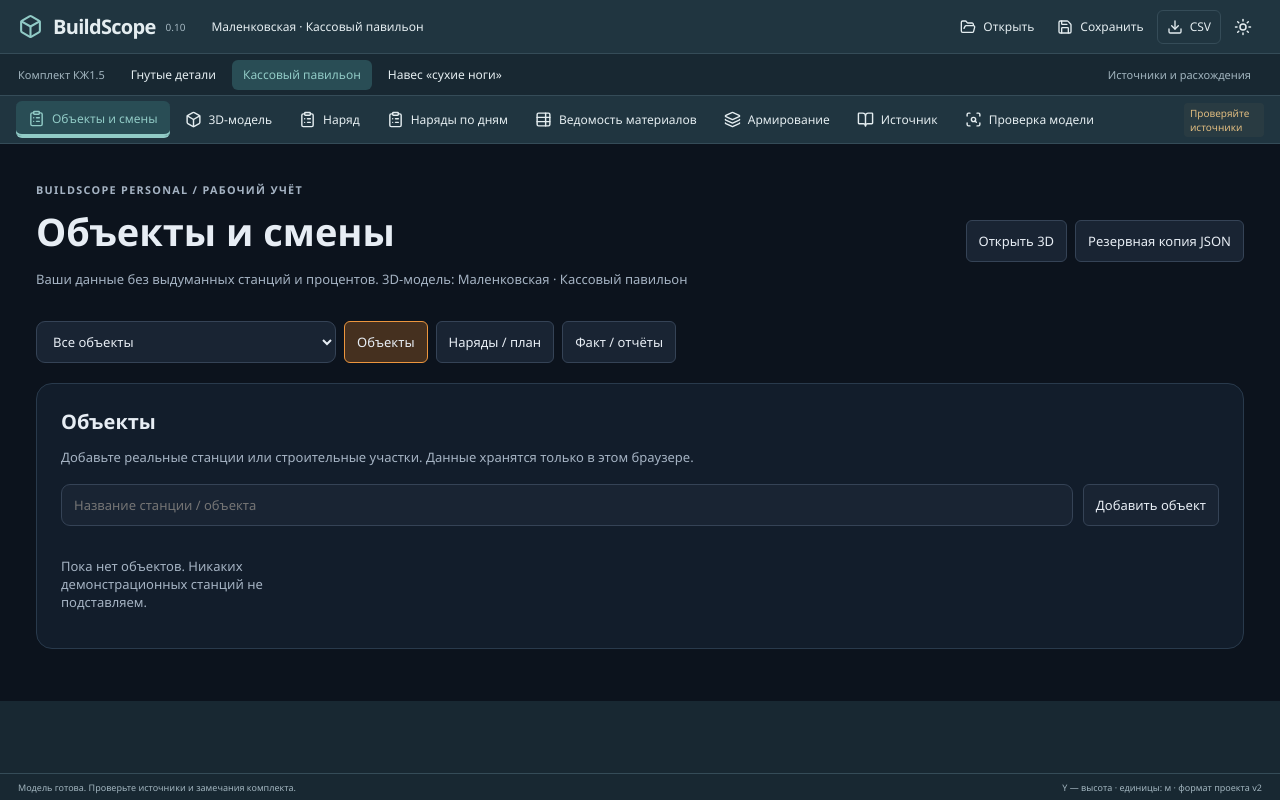
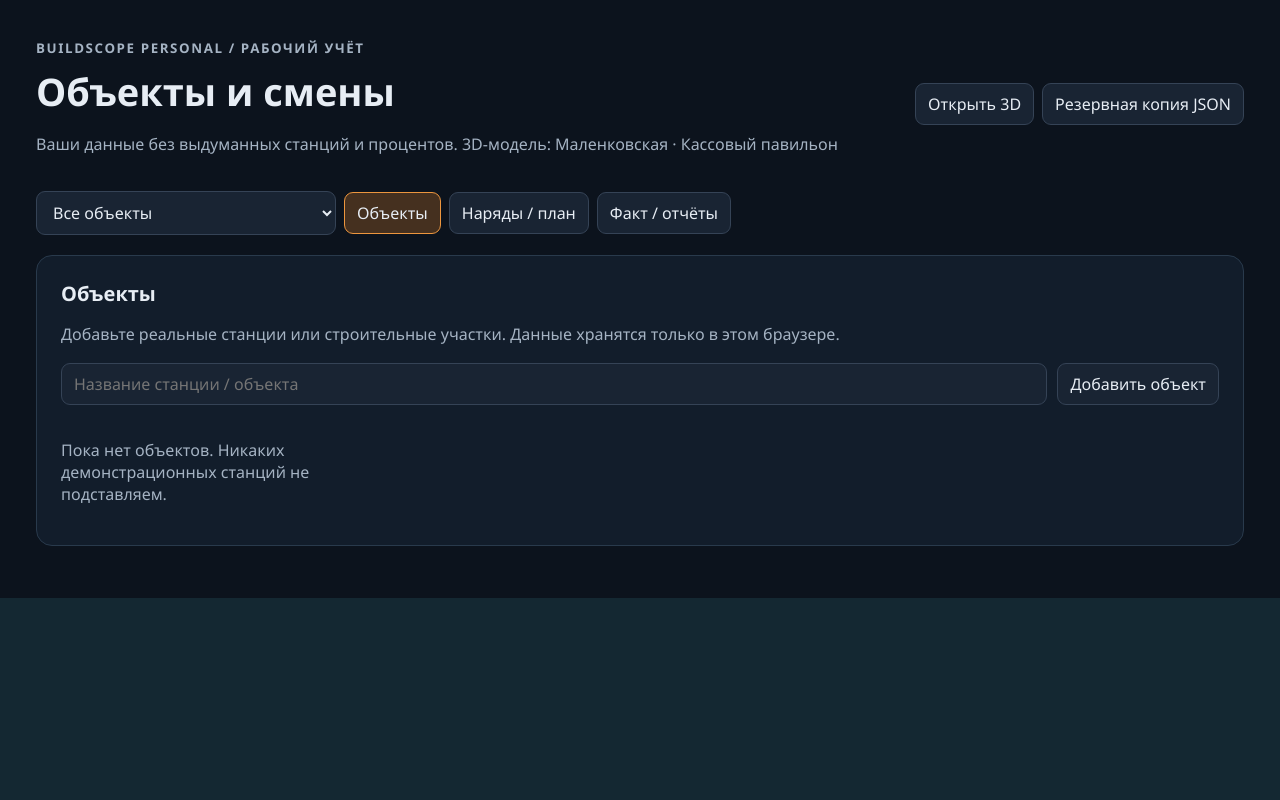
Before and after one commit to csnicallyou/buildscope, a React (Vite) app: page / in a window 1280 px wide. Built offline with nearby package versions, Linux system fonts and the light colour scheme.

Commit message:
fix(ui): render Personal as standalone compact shell, not inside legacy engineering workspace

```diff
--- a/src/App.tsx
+++ b/src/App.tsx
@@ -550,6 +550,13 @@ export default function App() {
   function save() {
     download(JSON.stringify(s.project, null, 2), "buildscope.json");
     setMessage("Проект сохранён в JSON");
+  }
+  if (tab === "personal") {
+    return (
+      <div className="personal-shell">
+        <PersonalWorkspace project={s.project} onModel={() => setTab("model")} />
+      </div>
+    );
   }
   return (
     <div
```
